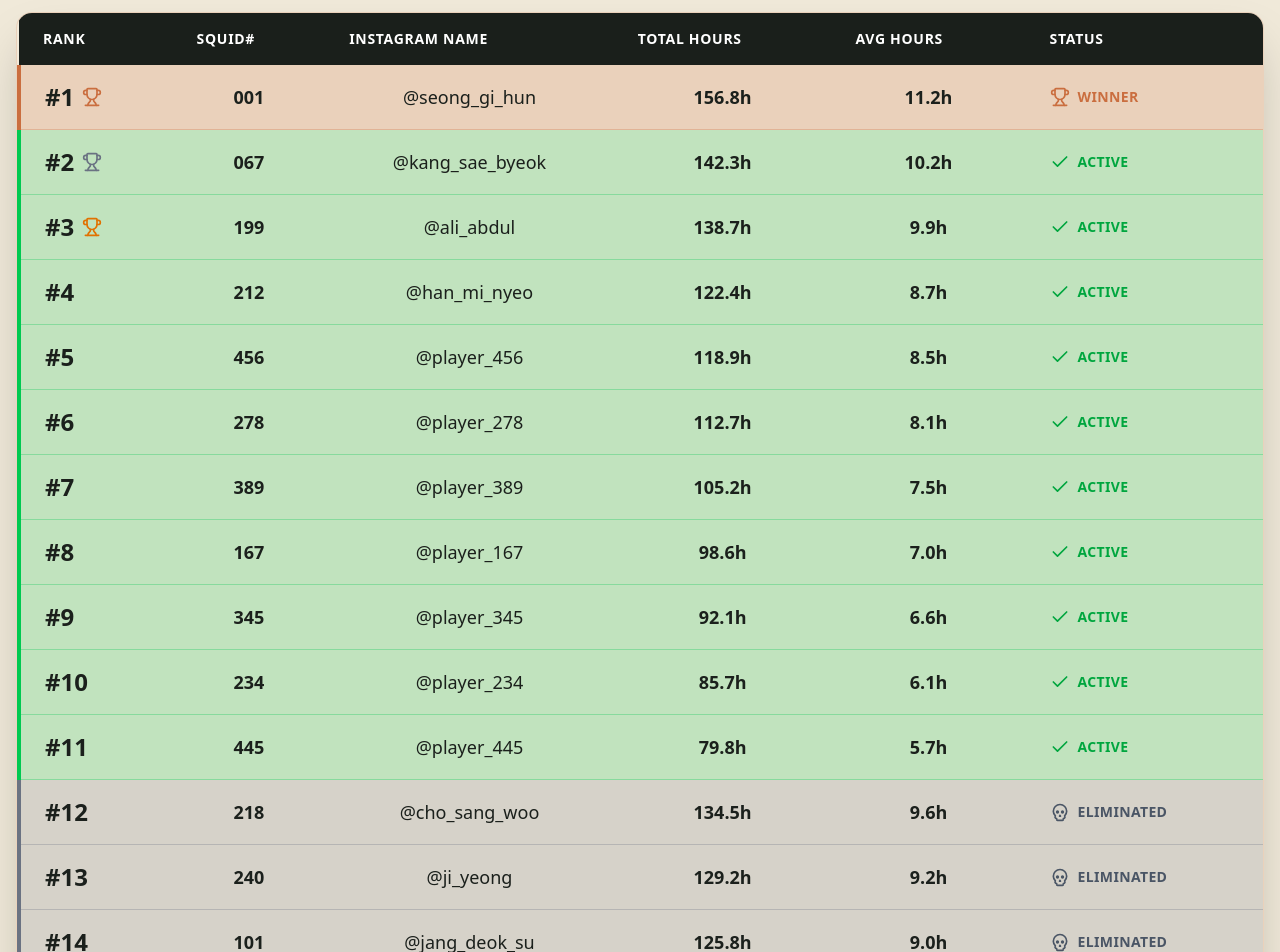
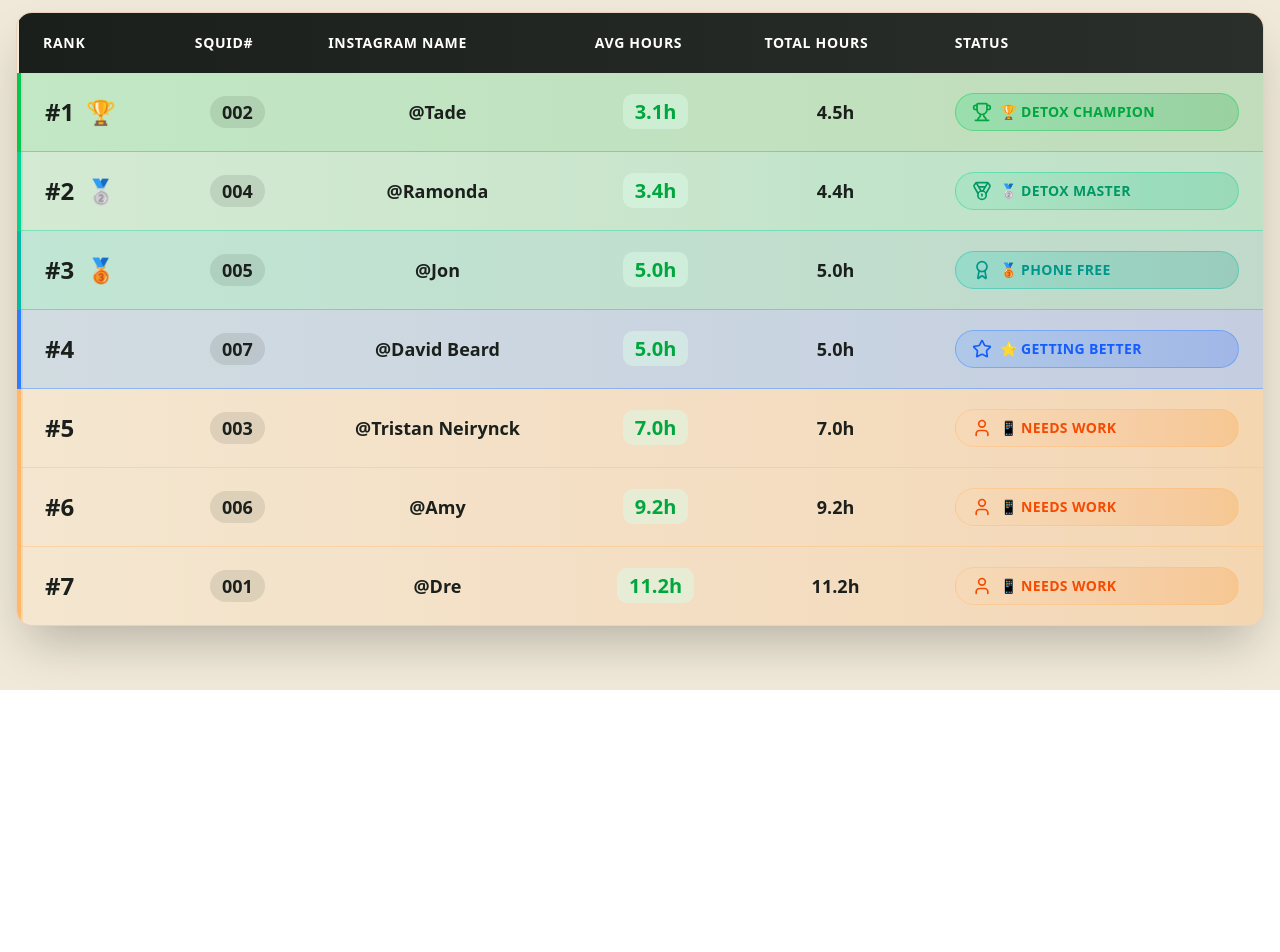
Before and after one commit to MrVisionaryGenius/brainnourishment, a Next.js app: page /leaderboard in a window 1280 px wide. Shown: the part 660-1612 px from the top of the page. After the commit the page ends 1350 px from the top, so only its background shows below. Built offline with nearby package versions, Linux system fonts and the light colour scheme.

Commit message:
leaderboard updated 2 days

```diff
--- a/src/app/(leaderboard)/_components/Leaderboard.tsx
+++ b/src/app/(leaderboard)/_components/Leaderboard.tsx
@@ -2,27 +2,90 @@
 
 import { useState, useEffect } from "react"
 import { motion } from "framer-motion"
-import { Trophy, Check, Skull } from "lucide-react"
-import { type Player, players } from "@/data/player"
+import { Trophy, Medal, Award, Star, User } from "lucide-react"
 
-// Create a type for players with required rank
-type PlayerWithRank = Player & { rank: number }
+// Mock player data - replace with your actual import
+const players = [
+  {
+    squidNumber: 1,
+    instagramName: "Dre",
+    totalHour: 11.17,
+    avgHour: 11.17,
+  },
+  {
+    squidNumber: 2,
+    instagramName: "Tade",
+    totalHour: 4.50,
+    avgHour: 3.10,
+  },
+  {
+    squidNumber: 3,
+    instagramName: "Tristan Neirynck",
+    avgHour: 7,
+    totalHour: 7,
+  },
+  {
+    squidNumber: 4,
+    instagramName: "Ramonda",
+    avgHour: 3.44,
+    totalHour: 4.40,
+  },
+  {
+    squidNumber: 5,
+    instagramName: "Jon",
+    totalHour: 5,
+    avgHour: 5,
+  },
+  {
+    squidNumber: 6,
+    instagramName: "Amy",
+    totalHour: 9.15,
+    avgHour: 9.15,
+  },
+  {
+    squidNumber: 7,
+    instagramName: "David Beard",
+    totalHour: 5,
+    avgHour: 5,
+  },
+]
+
+// Create a type for players with required rank and status
+type PlayerWithRank = typeof players[0] & {
+  rank: number
+  status: string
+}
 
 const statusConfig = {
-  ACTIVE: {
-    bg: "bg-green-500/20 border-green-500/30",
+  WINNER: {
+    bg: "bg-gradient-to-r from-green-400/20 to-green-600/20 border-green-500/40",
     text: "text-green-600",
-    icon: Check,
+    icon: Trophy,
+    label: "🏆 DETOX CHAMPION"
   },
-  ELIMINATED: {
-    bg: "bg-gray-500/20 border-gray-500/30",
-    text: "text-gray-600",
-    icon: Skull,
+  SECOND: {
+    bg: "bg-gradient-to-r from-emerald-300/20 to-emerald-500/20 border-emerald-400/40",
+    text: "text-emerald-600",
+    icon: Medal,
+    label: "🥈 DETOX MASTER"
   },
-  WINNER: {
-    bg: "bg-[#ca6e3f]/20 border-[#ca6e3f]/30",
-    text: "text-[#ca6e3f]",
-    icon: Trophy,
+  THIRD: {
+    bg: "bg-gradient-to-r from-teal-400/20 to-teal-600/20 border-teal-500/40",
+    text: "text-teal-600",
+    icon: Award,
+    label: "🥉 PHONE FREE"
+  },
+  "RUNNER UP": {
+    bg: "bg-gradient-to-r from-blue-400/20 to-blue-600/20 border-blue-500/40",
+    text: "text-blue-600",
+    icon: Star,
+    label: "⭐ GETTING BETTER"
+  },
+  PARTICIPANT: {
+    bg: "bg-gradient-to-r from-orange-200/20 to-orange-400/20 border-orange-300/40",
+    text: "text-orange-600",
+    icon: User,
+    label: "📱 NEEDS WORK"
   },
 }
 
@@ -30,24 +93,44 @@ export default function Leaderboard() {
   const [sortedPlayers, setSortedPlayers] = useState<PlayerWithRank[]>([])
 
   useEffect(() => {
-    // Calculate ranks and sort by rank
-    const playersWithRank: PlayerWithRank[] = players
+    // Sort players by average hours (ascending - lowest wins), then by total hours as tiebreaker
+    const playersWithRankAndStatus: PlayerWithRank[] = players
       .sort((a, b) => {
-        // Winners first, then by total hours (descending), then by avg hours (descending)
-        if (a.status === "WINNER" && b.status !== "WINNER") return -1
-        if (b.status === "WINNER" && a.status !== "WINNER") return 1
-        if (a.status === "ELIMINATED" && b.status !== "ELIMINATED") return 1
-        if (b.status === "ELIMINATED" && a.status !== "ELIMINATED") return -1
+        const aAvgHour = a.avgHour ?? Infinity // High penalty for missing data
+        const bAvgHour = b.avgHour ?? Infinity
+        const aTotalHour = a.totalHour ?? Infinity
+        const bTotalHour = b.totalHour ?? Infinity
 
-        if (b.totalHour !== a.totalHour) return b.totalHour - a.totalHour
-        return b.avgHour - a.avgHour
+        // Primary sort: average hours (ascending - lowest wins!)
+        if (aAvgHour !== bAvgHour) return aAvgHour - bAvgHour
+
+        // Tiebreaker: total hours (ascending - lowest wins!)
+        return aTotalHour - bTotalHour
       })
-      .map((player, index) => ({
-        ...player,
-        rank: index + 1,
-      }))
+      .map((player, index) => {
+        let status: string
 
-    setSortedPlayers(playersWithRank)
+        // Assign status based on ranking
+        if (index === 0) {
+          status = "WINNER"
+        } else if (index === 1) {
+          status = "SECOND"
+        } else if (index === 2) {
+          status = "THIRD"
+        } else if (index === 3) {
+          status = "RUNNER UP"
+        } else {
+          status = "PARTICIPANT"
+        }
+
+        return {
+          ...player,
+          rank: index + 1,
+          status: status,
+        }
+      })
+
+    setSortedPlayers(playersWithRankAndStatus)
   }, [])
 
   return (
@@ -56,68 +139,80 @@ export default function Leaderboard() {
       <div className="hidden md:block bg-[#f1eada] backdrop-blur-sm rounded-2xl shadow-2xl border border-[#ca6e3f]/20 overflow-hidden">
         <div className="overflow-x-auto">
           <table className="w-full">
-            <thead className="bg-[#1a1f1b]">
+            <thead className="bg-gradient-to-r from-[#1a1f1b] to-[#2a2f2b]">
               <tr>
-                <th className="px-6 py-4 text-left text-sm font-semibold text-white uppercase tracking-wider">Rank</th>
-                <th className="px-6 py-4 text-left text-sm font-semibold text-white uppercase tracking-wider">
+                <th className="px-6 py-5 text-left text-sm font-bold text-white uppercase tracking-wider">Rank</th>
+                <th className="px-6 py-5 text-left text-sm font-bold text-white uppercase tracking-wider">
                   Squid#
                 </th>
-                <th className="px-6 py-4 text-left text-sm font-semibold text-white uppercase tracking-wider">
+                <th className="px-6 py-5 text-left text-sm font-bold text-white uppercase tracking-wider">
                   Instagram Name
                 </th>
-                <th className="px-6 py-4 text-left text-sm font-semibold text-white uppercase tracking-wider">
+                <th className="px-6 py-5 text-left text-sm font-bold text-white uppercase tracking-wider">
+                  Avg Hours
+                </th>
+                <th className="px-6 py-5 text-left text-sm font-bold text-white uppercase tracking-wider">
                   Total Hours
                 </th>
-                <th className="px-6 py-4 text-left text-sm font-semibold text-white uppercase tracking-wider">
-                  Avg Hours
-                </th>
-                <th className="px-6 py-4 text-left text-sm font-semibold text-white uppercase tracking-wider">
+                <th className="px-6 py-5 text-left text-sm font-bold text-white uppercase tracking-wider">
                   Status
                 </th>
               </tr>
             </thead>
             <tbody className="divide-y divide-[#ca6e3f]/20">
               {sortedPlayers.map((player, index) => {
-                const config = statusConfig[player.status]
+                const config = statusConfig[player.status as keyof typeof statusConfig]
                 const StatusIcon = config.icon
 
                 return (
                   <motion.tr
-                    key={player.squidNumber}
+                    key={`${player.squidNumber}-${index}`}
                     initial={{ opacity: 0, y: 20 }}
                     animate={{ opacity: 1, y: 0 }}
-                    transition={{ delay: index * 0.05 }}
-                    className={`${config.bg} hover:bg-[#f0e9d9] transition-all duration-200 border-l-4 ${config.bg.includes("green") ? "border-l-green-500" : config.bg.includes("ca6e3f") ? "border-l-[#ca6e3f]" : "border-l-gray-500"}`}
+                    transition={{ delay: index * 0.08, type: "spring", stiffness: 100 }}
+                    className={`${config.bg} hover:bg-[#f0e9d9] transition-all duration-300 border-l-4 ${
+                      player.status === "WINNER" ? "border-l-green-500" :
+                      player.status === "SECOND" ? "border-l-emerald-400" :
+                      player.status === "THIRD" ? "border-l-teal-500" :
+                      player.status === "RUNNER UP" ? "border-l-blue-500" :
+                      "border-l-orange-300"
+                    } hover:shadow-lg`}
                   >
-                    <td className="px-6 py-4 whitespace-nowrap">
+                    <td className="px-6 py-5 whitespace-nowrap">
                       <div className="flex items-center">
                         <span className="text-2xl font-bold text-[#1b201c]">#{player.rank}</span>
                         {player.rank <= 3 && (
-                          <Trophy
-                            className={`ml-2 h-5 w-5 ${player.rank === 1 ? "text-[#ca6e3f]" : player.rank === 2 ? "text-gray-500" : "text-amber-600"}`}
-                          />
+                          <div className="ml-3">
+                            {player.rank === 1 && <span className="text-2xl">🏆</span>}
+                            {player.rank === 2 && <span className="text-2xl">🥈</span>}
+                            {player.rank === 3 && <span className="text-2xl">🥉</span>}
+                          </div>
                         )}
                       </div>
                     </td>
-                    <td className="px-6 py-4 whitespace-nowrap">
-                      <span className="text-lg font-mono font-bold text-[#1b201c]">
+                    <td className="px-6 py-5 whitespace-nowrap">
+                      <span className="text-lg font-mono font-bold text-[#1b201c] bg-[#1b201c]/10 px-3 py-1 rounded-full">
                         {String(player.squidNumber).padStart(3, "0")}
                       </span>
                     </td>
-                    <td className="px-6 py-4 whitespace-nowrap">
-                      <span className="text-lg font-medium text-[#1b201c]">@{player.instagramName}</span>
+                    <td className="px-6 py-5 whitespace-nowrap">
+                      <span className="text-lg font-semibold text-[#1b201c]">@{player.instagramName}</span>
                     </td>
-                    <td className="px-6 py-4 whitespace-nowrap">
-                      <span className="text-lg font-semibold text-[#1b201c]">{player.totalHour.toFixed(1)}h</span>
+                    <td className="px-6 py-5 whitespace-nowrap">
+                      <span className="text-xl font-bold text-green-600 bg-green-100/50 px-3 py-1 rounded-lg">
+                        {player.avgHour ? `${player.avgHour.toFixed(1)}h` : "N/A"}
+                      </span>
                     </td>
-                    <td className="px-6 py-4 whitespace-nowrap">
-                      <span className="text-lg font-semibold text-[#1b201c]">{player.avgHour.toFixed(1)}h</span>
+                    <td className="px-6 py-5 whitespace-nowrap">
+                      <span className="text-lg font-semibold text-[#1b201c]">
+                        {player.totalHour ? `${player.totalHour.toFixed(1)}h` : "N/A"}
+                      </span>
                     </td>
-                    <td className="px-6 py-4 whitespace-nowrap">
-                      <div className="flex items-center space-x-2">
+                    <td className="px-6 py-5 whitespace-nowrap">
+                      <div className={`flex items-center space-x-2 ${config.bg} border ${config.bg} rounded-full px-4 py-2`}>
                         <StatusIcon className={`h-5 w-5 ${config.text}`} />
-                        <span className={`text-sm font-semibold ${config.text} uppercase tracking-wide`}>
-                          {player.status}
+                        <span className={`text-sm font-bold ${config.text} uppercase tracking-wide`}>
+                          {config.label}
                         </span>
                       </div>
                     </td>
@@ -132,53 +227,59 @@ export default function Leaderboard() {
       {/* Mobile Cards */}
       <div className="md:hidden space-y-4">
         {sortedPlayers.map((player, index) => {
-          const config = statusConfig[player.status]
+          const config = statusConfig[player.status as keyof typeof statusConfig]
           const StatusIcon = config.icon
 
           return (
             <motion.div
-              key={player.squidNumber}
+              key={`${player.squidNumber}-${index}`}
               initial={{ opacity: 0, y: 20 }}
               animate={{ opacity: 1, y: 0 }}
-              transition={{ delay: index * 0.05 }}
-              className={`bg-[#f1eada] rounded-xl p-6 border border-[#ca6e3f]/20 backdrop-blur-sm shadow-lg`}
+              transition={{ delay: index * 0.08, type: "spring", stiffness: 100 }}
+              className={`${config.bg} rounded-xl p-6 border backdrop-blur-sm shadow-xl hover:shadow-2xl transition-all duration-300`}
             >
               <div className="flex items-center justify-between mb-4">
                 <div className="flex items-center space-x-3">
-                  <span className="text-2xl font-bold text-[#1b201c]">#{player.rank}</span>
+                  <span className="text-3xl font-bold text-[#1b201c]">#{player.rank}</span>
                   {player.rank <= 3 && (
-                    <Trophy
-                      className={`ml-2 h-6 w-6 ${player.rank === 1 ? "text-[#ca6e3f]" : player.rank === 2 ? "text-gray-500" : "text-amber-600"}`}
-                    />
+                    <div>
+                      {player.rank === 1 && <span className="text-3xl">🏆</span>}
+                      {player.rank === 2 && <span className="text-3xl">🥈</span>}
+                      {player.rank === 3 && <span className="text-3xl">🥉</span>}
+                    </div>
                   )}
                 </div>
-                <div className="flex items-center space-x-2">
-                  <StatusIcon className={`h-5 w-5 ${config.text}`} />
-                  <span className={`text-sm font-semibold ${config.text} uppercase`}>{player.status}</span>
+                <div className={`flex items-center space-x-2 ${config.bg} border rounded-full px-3 py-1`}>
+                  <StatusIcon className={`h-4 w-4 ${config.text}`} />
+                  <span className={`text-xs font-bold ${config.text} uppercase`}>{config.label}</span>
                 </div>
               </div>
 
-              <div className="space-y-3">
+              <div className="space-y-4">
                 <div className="flex justify-between items-center">
-                  <span className="text-[#1b201c]/70 text-sm">Squid#</span>
-                  <span className="text-[#1b201c] font-mono font-bold">
+                  <span className="text-[#1b201c]/70 text-sm font-medium">Squid#</span>
+                  <span className="text-[#1b201c] font-mono font-bold bg-[#1b201c]/10 px-2 py-1 rounded">
                     {String(player.squidNumber).padStart(3, "0")}
                   </span>
                 </div>
 
                 <div className="flex justify-between items-center">
-                  <span className="text-[#1b201c]/70 text-sm">Instagram</span>
-                  <span className="text-[#1b201c] font-medium">@{player.instagramName}</span>
+                  <span className="text-[#1b201c]/70 text-sm font-medium">Instagram</span>
+                  <span className="text-[#1b201c] font-semibold">@{player.instagramName}</span>
                 </div>
 
                 <div className="grid grid-cols-2 gap-4">
-                  <div className="text-center">
-                    <div className="text-[#1b201c]/70 text-xs uppercase">Total Hours</div>
-                    <div className="text-[#1b201c] font-bold text-lg">{player.totalHour.toFixed(1)}h</div>
+                  <div className="text-center bg-green-100/50 rounded-lg p-3">
+                    <div className="text-[#1b201c]/70 text-xs uppercase font-bold">Avg Hours</div>
+                    <div className="text-green-600 font-bold text-xl">
+                      {player.avgHour ? `${player.avgHour.toFixed(1)}h` : "N/A"}
+                    </div>
                   </div>
-                  <div className="text-center">
-                    <div className="text-[#1b201c]/70 text-xs uppercase">Avg Hours</div>
-                    <div className="text-[#1b201c] font-bold text-lg">{player.avgHour.toFixed(1)}h</div>
+                  <div className="text-center bg-[#1b201c]/10 rounded-lg p-3">
+                    <div className="text-[#1b201c]/70 text-xs uppercase font-bold">Total Hours</div>
+                    <div className="text-[#1b201c] font-bold text-xl">
+                      {player.totalHour ? `${player.totalHour.toFixed(1)}h` : "N/A"}
+                    </div>
                   </div>
                 </div>
               </div>
--- a/src/data/player.ts
+++ b/src/data/player.ts
@@ -10,142 +10,10 @@ export interface Player {
 export const players: Player[] = [
   {
     squidNumber: 1,
-    instagramName: "seong_gi_hun",
-    totalHour: 156.8,
-    avgHour: 11.2,
+    instagramName: "Dre",
+    totalHour: 11.17,
+    avgHour: 11.17,
     status: "WINNER",
   },
-  {
-    squidNumber: 67,
-    instagramName: "kang_sae_byeok",
-    totalHour: 142.3,
-    avgHour: 10.2,
-    status: "ACTIVE",
-  },
-  {
-    squidNumber: 199,
-    instagramName: "ali_abdul",
-    totalHour: 138.7,
-    avgHour: 9.9,
-    status: "ACTIVE",
-  },
-  {
-    squidNumber: 218,
-    instagramName: "cho_sang_woo",
-    totalHour: 134.5,
-    avgHour: 9.6,
-    status: "ELIMINATED",
-  },
-  {
-    squidNumber: 240,
-    instagramName: "ji_yeong",
-    totalHour: 129.2,
-    avgHour: 9.2,
-    status: "ELIMINATED",
-  },
-  {
-    squidNumber: 101,
-    instagramName: "jang_deok_su",
-    totalHour: 125.8,
-    avgHour: 9.0,
-    status: "ELIMINATED",
-  },
-  {
-    squidNumber: 212,
-    instagramName: "han_mi_nyeo",
-    totalHour: 122.4,
-    avgHour: 8.7,
-    status: "ACTIVE",
-  },
-  {
-    squidNumber: 456,
-    instagramName: "player_456",
-    totalHour: 118.9,
-    avgHour: 8.5,
-    status: "ACTIVE",
-  },
-  {
-    squidNumber: 324,
-    instagramName: "player_324",
-    totalHour: 115.3,
-    avgHour: 8.2,
-    status: "ELIMINATED",
-  },
-  {
-    squidNumber: 278,
-    instagramName: "player_278",
-    totalHour: 112.7,
-    avgHour: 8.1,
-    status: "ACTIVE",
-  },
-  {
-    squidNumber: 156,
-    instagramName: "player_156",
-    totalHour: 108.4,
-    avgHour: 7.7,
-    status: "ELIMINATED",
-  },
-  {
-    squidNumber: 389,
-    instagramName: "player_389",
-    totalHour: 105.2,
-    avgHour: 7.5,
-    status: "ACTIVE",
-  },
-  {
-    squidNumber: 432,
-    instagramName: "player_432",
-    totalHour: 102.8,
-    avgHour: 7.3,
-    status: "ELIMINATED",
-  },
-  {
-    squidNumber: 167,
-    instagramName: "player_167",
-    totalHour: 98.6,
-    avgHour: 7.0,
-    status: "ACTIVE",
-  },
-  {
-    squidNumber: 298,
-    instagramName: "player_298",
-    totalHour: 95.4,
-    avgHour: 6.8,
-    status: "ELIMINATED",
-  },
-  {
-    squidNumber: 345,
-    instagramName: "player_345",
-    totalHour: 92.1,
-    avgHour: 6.6,
-    status: "ACTIVE",
-  },
-  {
-    squidNumber: 123,
-    instagramName: "player_123",
-    totalHour: 88.9,
-    avgHour: 6.4,
-    status: "ELIMINATED",
-  },
-  {
-    squidNumber: 234,
-    instagramName: "player_234",
-    totalHour: 85.7,
-    avgHour: 6.1,
-    status: "ACTIVE",
-  },
-  {
-    squidNumber: 367,
-    instagramName: "player_367",
-    totalHour: 82.3,
-    avgHour: 5.9,
-    status: "ELIMINATED",
-  },
-  {
-    squidNumber: 445,
-    instagramName: "player_445",
-    totalHour: 79.8,
-    avgHour: 5.7,
-    status: "ACTIVE",
-  },
+
 ]
```
